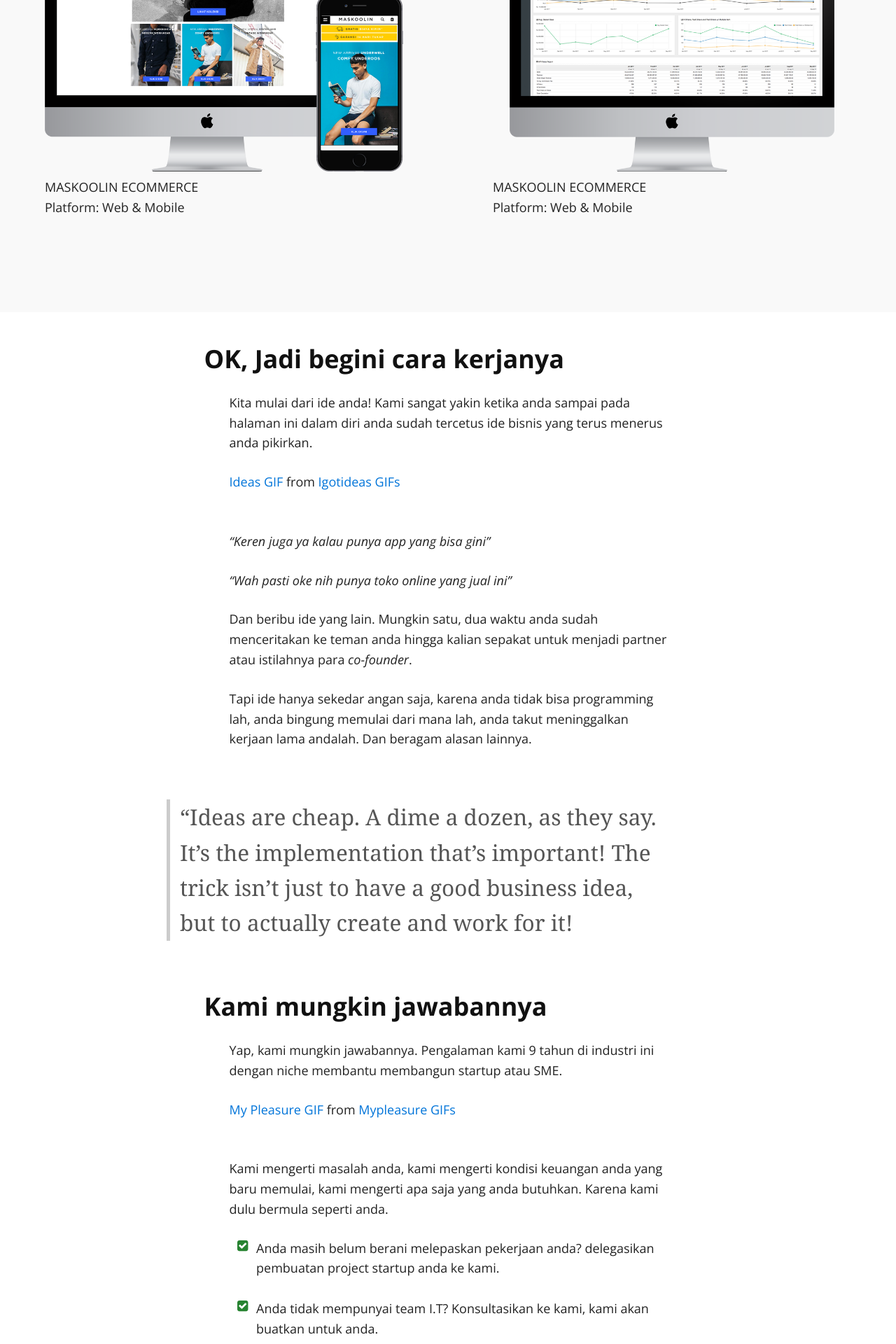
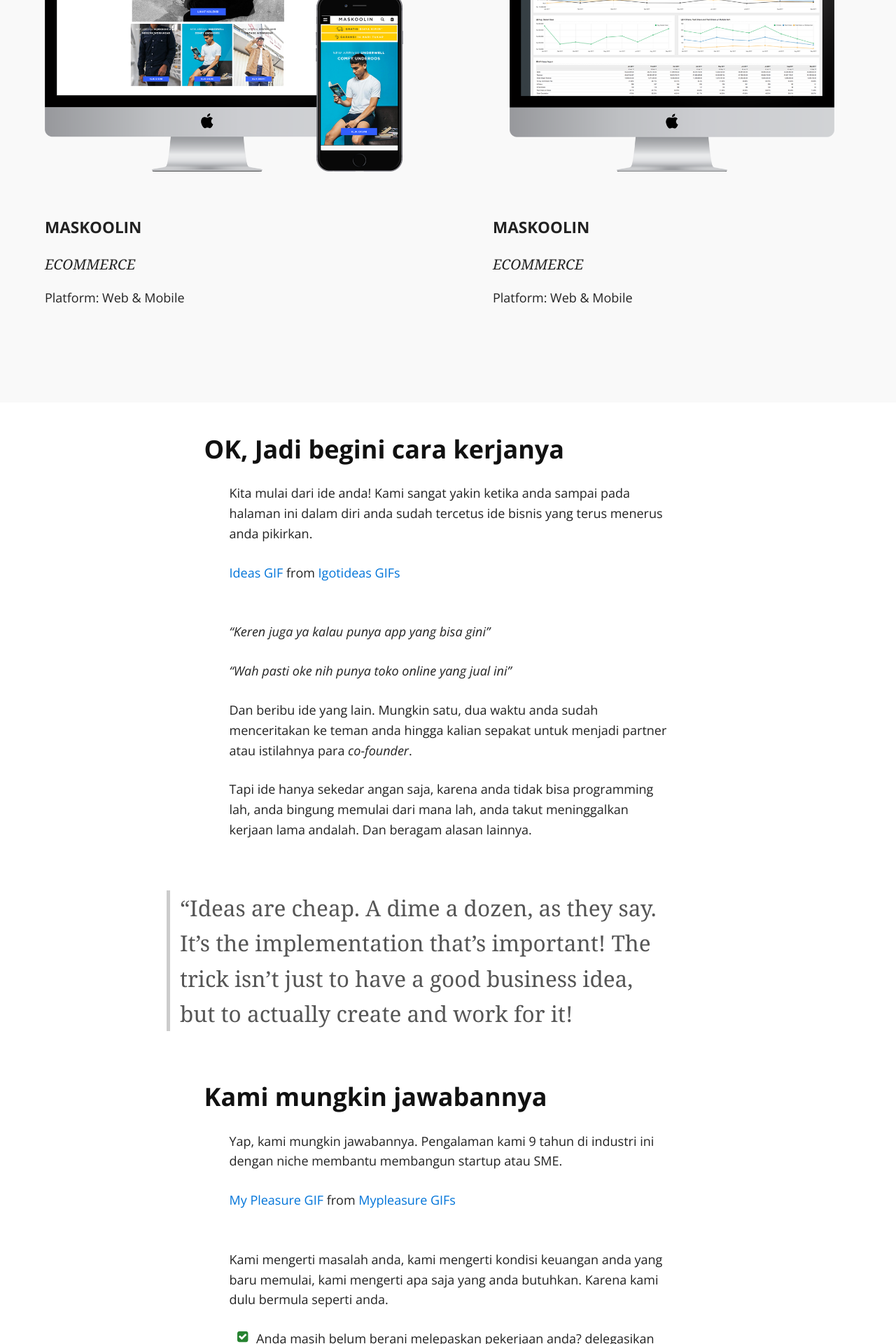
Before and after one commit to kemtol/rocktokom, a Jekyll site: the page built from index.md, in a window 1280 px wide. Shown: the part 4480-6400 px from the top of the page at 70% size. Built offline with Jekyll 4.4.1, drawn with Linux system fonts in a browser that asks for light colours; nearby versions of some CDN libraries; a script that is not in the unit is left out; our own code applies the rules of GitHub Pages for plain Markdown files.

Commit message:
Update default.html

```diff
--- a/_layouts/default.html
+++ b/_layouts/default.html
@@ -125,6 +125,22 @@
       width:30%;
       padding:0 10%;
     }
+
+    #landing--page--4 .lp4 span.s-title{
+      display: block;
+      margin: 3rem 0 1rem 0;
+      font-weight: bold;
+      font-size: 1.25rem;
+    }
+
+    #landing--page--4 .lp4 span.s-sub-title{
+      display: block;
+      margin: 1rem 0 1rem;
+      font-size: 1.125rem;
+      font-family: georgia;
+      font-style: italic;
+    }
+
     #landing--page--4 .lp4 > img{
       width:100%;
     }
```
